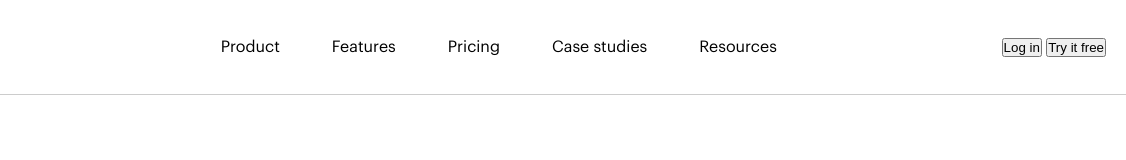
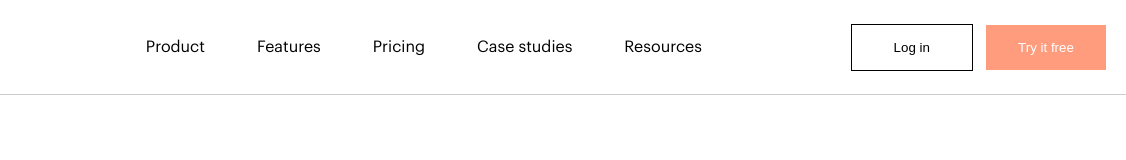
Before and after one commit to alena-bordiug/final-project-lokalise, a plain HTML site: page index.html in a window 1280 px wide. Shown: the full height of the page, 154-1280 px from the left. Drawn offline with Linux system fonts and the light colour scheme; files whose address does not match are found by name.

Commit message:
buttons added

```diff
--- a/index.html
+++ b/index.html
@@ -84,9 +84,9 @@
                     <li class="nav-item"><a href="#" class="nav-link">Resources</a></li>
                 </ul>
             </nav>
-            <div class="header-buttons">
-                <button class="btn-s login-button">Log in</button>
-                <button class="btn-s try-button">Try it free</button>
+            <div class="header-btn">
+                <button class="btn-s header-btn-login">Log in</button>
+                <button class="btn-s header-btn-try">Try it free</button>
             </div>
       </div>
     </header>
--- a/scss/abstracts/_variables.scss
+++ b/scss/abstracts/_variables.scss
@@ -1,7 +1,16 @@
 :root {
+
+  // layout
     --primary-color: #FF9C7D;
     --secondary-color: #FFF8E4;
-    --primary-button-color: #FF6336;
+
+  // buttons
+    --primary-btn-color: #FF6336;
+    --outline-btn-color: #fff;
+    --outline-btn-border: 1px solid #000;
+
+  // text
 --header-link: #000;
+--primary-text-color:#000;
 
   }
--- a/scss/components/_buttons.scss
+++ b/scss/components/_buttons.scss
@@ -1,7 +1,21 @@
 .header-btn {
 
-    &-btn {
+    .btn-s {
         width: 120px;
         height: 45px;
+        border: none;
+        cursor: pointer;
     }
+
+&-login {
+    outline: var(--outline-btn-border);
+    color: var(--primary-text-color);
+    margin-right: 10px;
+    background-color: #fff;
 }
+
+&-try {
+    background-color: var(--primary-color);
+    color: #fff;
+}
+}
--- a/scss/layout.scss/_header.scss
+++ b/scss/layout.scss/_header.scss
@@ -17,6 +17,8 @@
         width: 100%;
         max-width: 130px;
         height: 28px;
+
+        &:hover {opacity: 0.6;}
     }
 }
 
```
Also changed, not shown: css/styles.min.css.
